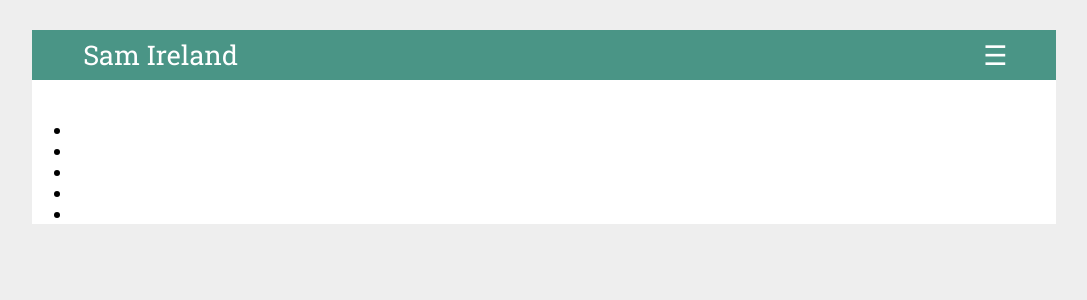
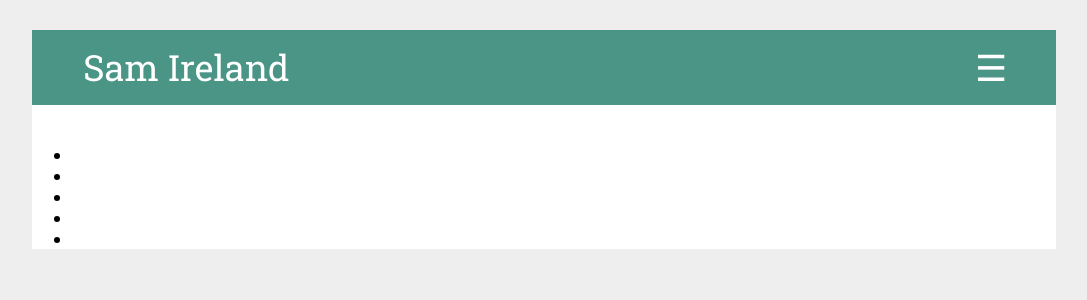
Before and after one commit to samirelanduk/samireland.com, a Django app: page / in a window 1280 px wide. Shown: the top 300 px of the page, without its empty margins (96-1183 px from the left). Run offline with Django 3.2, Linux system fonts and the light colour scheme.

Commit message:
Make header slightly bigger on tablets

```diff
--- a/samireland/static/css/main.css
+++ b/samireland/static/css/main.css
@@ -60,6 +60,11 @@
 
 @media only screen and (min-width: 568px) {
   /* iPad and up */
+  header {
+    line-height: 75px;
+    font-size: 200%;
+  }
+
   nav li {
     width: 32.5%;
   }
```
